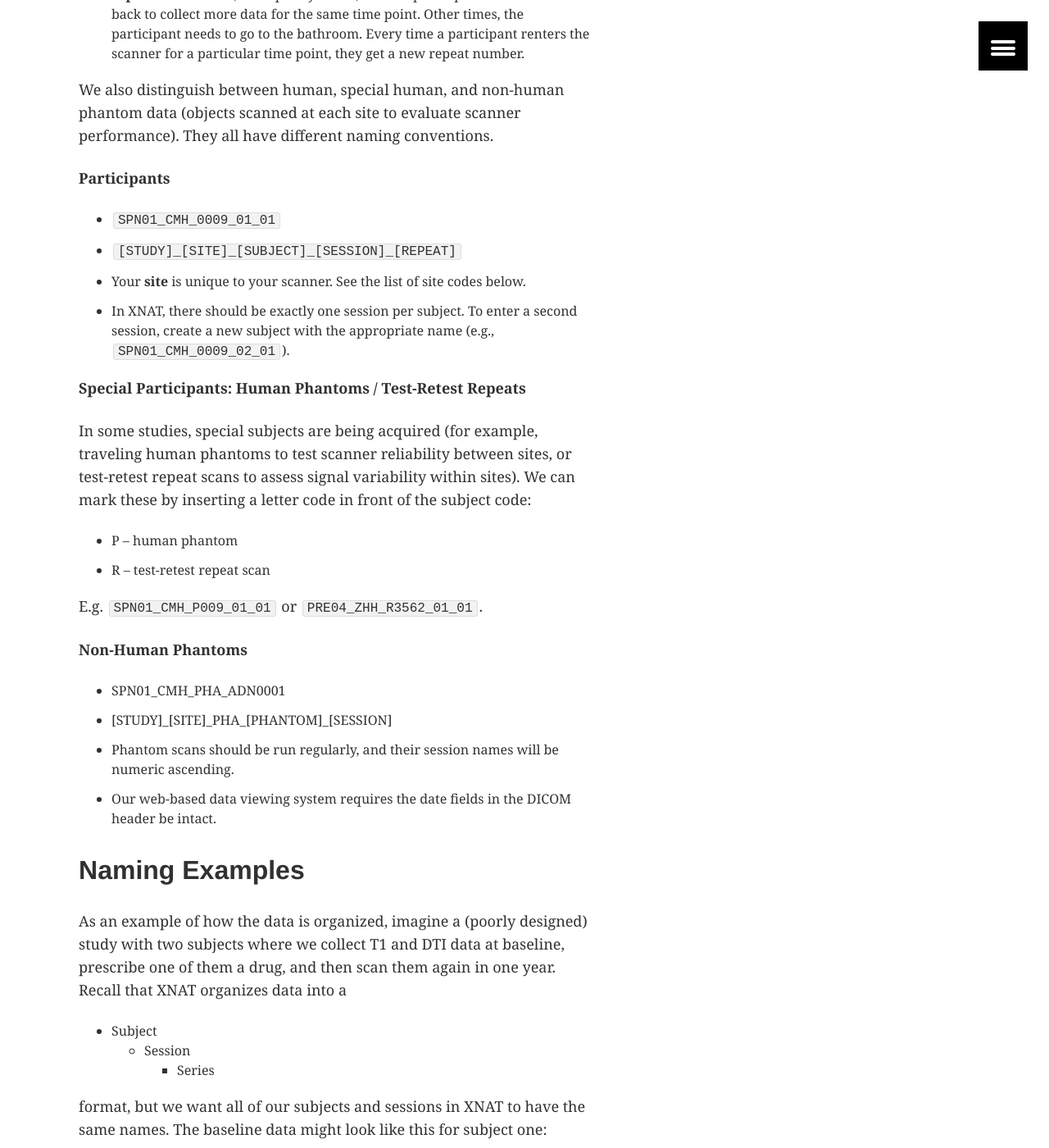
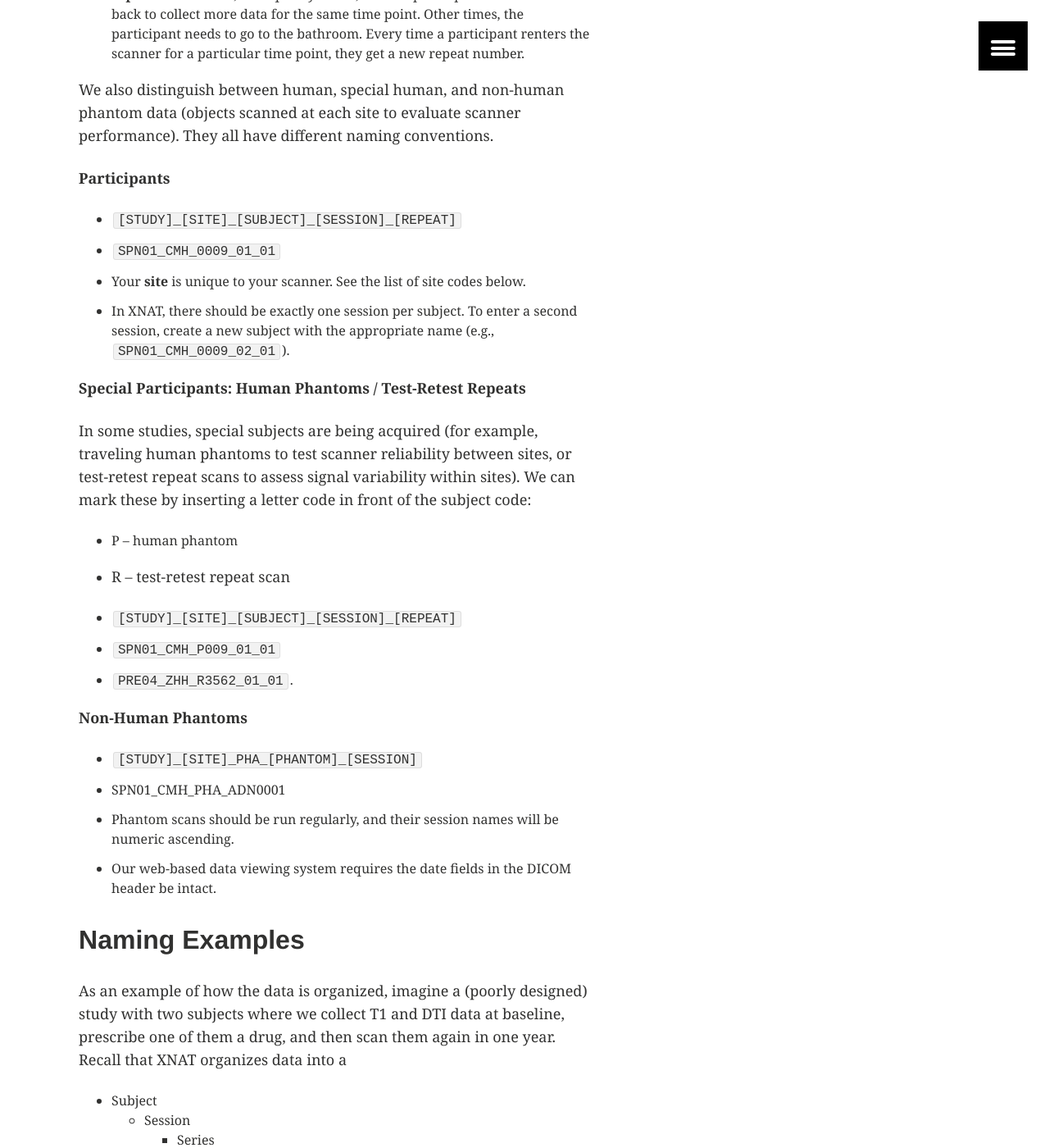
Before and after one commit to TIGRLab/tigrlab.github.io, a Jekyll site: the page built from _posts/database/2016-01-03-xnat-naming.md, in a window 1280 px wide and 1400 px high, scrolled down 1132 px. Shown: the whole window at 82% size. Built offline with Jekyll 4.4.1, drawn with Linux system fonts in a browser that asks for light colours.

Commit message:
updated naming docs

```diff
--- a/_posts/database/2016-01-03-xnat-naming.md
+++ b/_posts/database/2016-01-03-xnat-naming.md
@@ -26,8 +26,8 @@ We also distinguish between human, special human, and non-human phantom data (ob
 
 **Participants**
 
++ `[STUDY]_[SITE]_[SUBJECT]_[SESSION]_[REPEAT]`
 + `SPN01_CMH_0009_01_01`
-+ `[STUDY]_[SITE]_[SUBJECT]_[SESSION]_[REPEAT]`
 + Your **site** is unique to your scanner. See the list of site codes below.
 + In XNAT, there should be exactly one session per subject. To enter a second session, create a new subject with the appropriate name (e.g., `SPN01_CMH_0009_02_01`).
 
@@ -38,12 +38,14 @@ In some studies, special subjects are being acquired (for example, traveling hum
 + P -- human phantom
 + R -- test-retest repeat scan
 
-E.g. `SPN01_CMH_P009_01_01` or `PRE04_ZHH_R3562_01_01`.
++ `[STUDY]_[SITE]_[SUBJECT]_[SESSION]_[REPEAT]`
++ `SPN01_CMH_P009_01_01`
++ `PRE04_ZHH_R3562_01_01`.
 
 **Non-Human Phantoms**
 
++ `[STUDY]_[SITE]_PHA_[PHANTOM]_[SESSION]`
 + SPN01_CMH_PHA_ADN0001
-+ [STUDY]\_[SITE]\_PHA\_[PHANTOM]\_[SESSION]
 + Phantom scans should be run regularly, and their session names will be numeric ascending.
 + Our web-based data viewing system requires the date fields in the DICOM header be intact.
 
```
